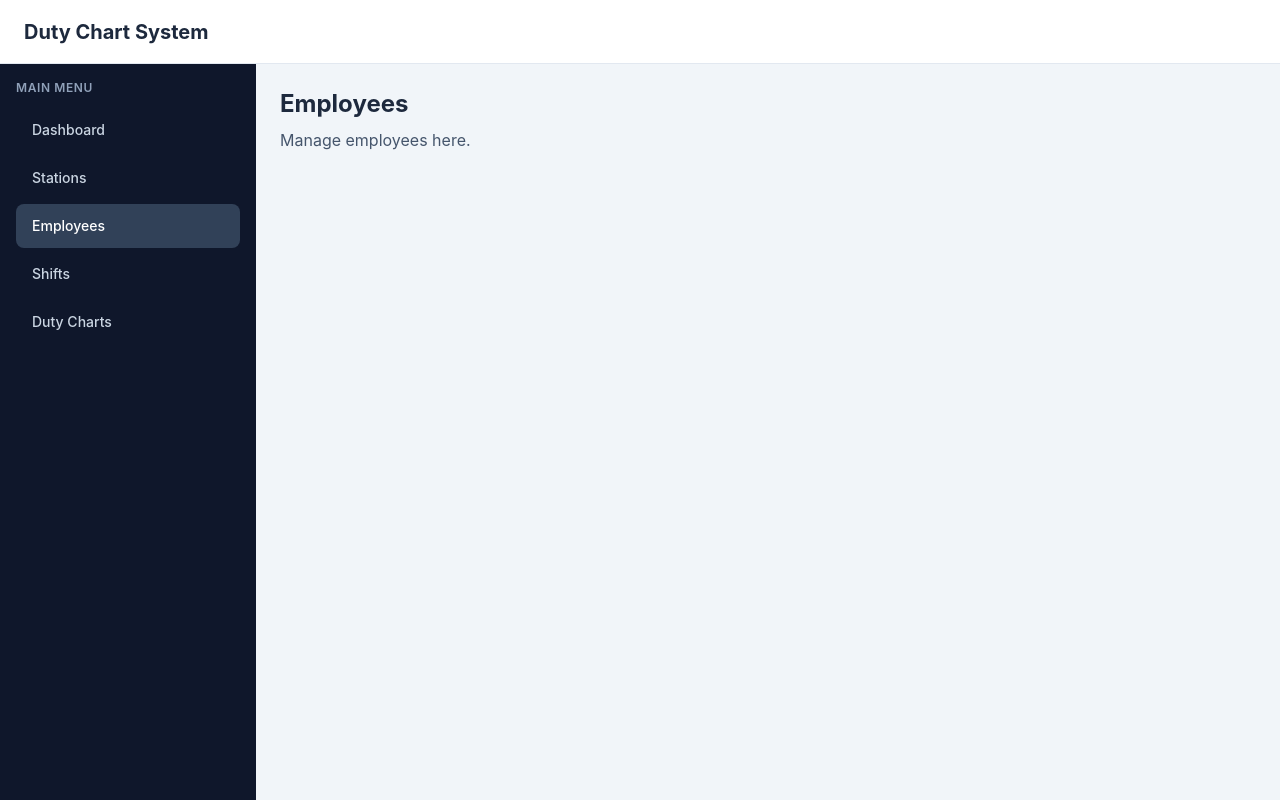
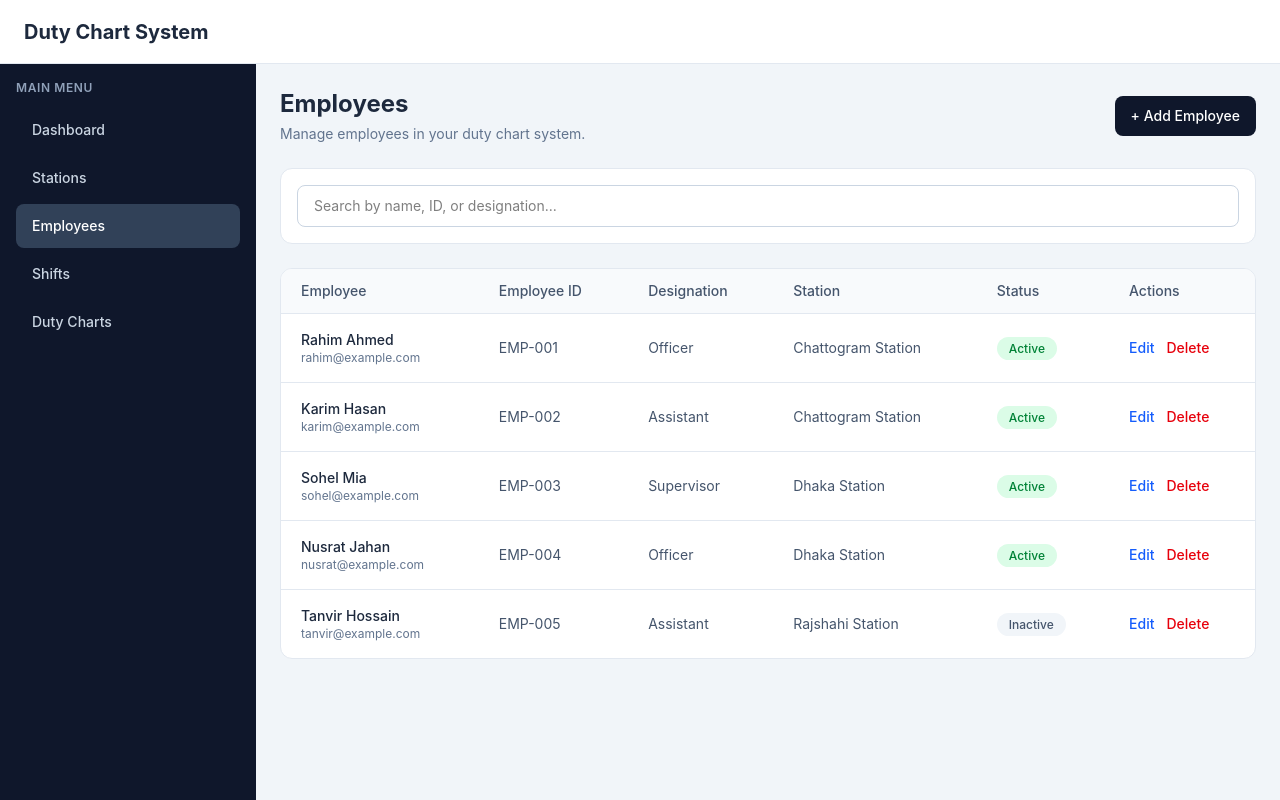
Before and after one commit to sattamap/duty-chart-system-client, a React (Vite) app: page /employees in a window 1280 px wide. Built offline with nearby package versions, Linux system fonts and the light colour scheme.

Commit message:
feat: add employee list and station relationship

```diff
--- /dev/null
+++ b/src/data/employees.ts
@@ -0,0 +1,54 @@
+import type { Employee } from "../types/employee";
+
+export const initialEmployees: Employee[] = [
+  {
+    id: "employee-1",
+    employeeId: "EMP-001",
+    name: "Rahim Ahmed",
+    designation: "Officer",
+    phone: "01711111111",
+    email: "rahim@example.com",
+    stationId: "station-1",
+    isActive: true,
+  },
+  {
+    id: "employee-2",
+    employeeId: "EMP-002",
+    name: "Karim Hasan",
+    designation: "Assistant",
+    phone: "01722222222",
+    email: "karim@example.com",
+    stationId: "station-1",
+    isActive: true,
+  },
+  {
+    id: "employee-3",
+    employeeId: "EMP-003",
+    name: "Sohel Mia",
+    designation: "Supervisor",
+    phone: "01733333333",
+    email: "sohel@example.com",
+    stationId: "station-2",
+    isActive: true,
+  },
+  {
+    id: "employee-4",
+    employeeId: "EMP-004",
+    name: "Nusrat Jahan",
+    designation: "Officer",
+    phone: "01744444444",
+    email: "nusrat@example.com",
+    stationId: "station-2",
+    isActive: true,
+  },
+  {
+    id: "employee-5",
+    employeeId: "EMP-005",
+    name: "Tanvir Hossain",
+    designation: "Assistant",
+    phone: "01755555555",
+    email: "tanvir@example.com",
+    stationId: "station-3",
+    isActive: false,
+  },
+];
--- a/src/pages/Employees.tsx
+++ b/src/pages/Employees.tsx
@@ -1,13 +1,204 @@
+import { useState } from "react";
+
+import type { Employee } from "../types/employee";
+
+import { initialEmployees } from "../data/employees";
+import { initialStations } from "../data/stations";
+
 function Employees() {
+  const [employees] =
+    useState<Employee[]>(initialEmployees);
+
+  const [search, setSearch] = useState("");
+
+  const filteredEmployees = employees.filter(
+    (employee) => {
+      const searchTerm = search.toLowerCase();
+
+      return (
+        employee.name
+          .toLowerCase()
+          .includes(searchTerm) ||
+        employee.employeeId
+          .toLowerCase()
+          .includes(searchTerm) ||
+        employee.designation
+          .toLowerCase()
+          .includes(searchTerm)
+      );
+    }
+  );
+
+  const getStationName = (stationId: string) => {
+    const station = initialStations.find(
+      (station) => station.id === stationId
+    );
+
+    return station?.name ?? "Unassigned";
+  };
+
   return (
-    <div>
-      <h1 className="text-2xl font-bold text-slate-800">
-        Employees
-      </h1>
+    <div className="space-y-6">
+      {/* Header */}
 
-      <p className="mt-2 text-slate-600">
-        Manage employees here.
-      </p>
+      <div className="flex items-center justify-between">
+        <div>
+          <h1 className="text-2xl font-bold text-slate-800">
+            Employees
+          </h1>
+
+          <p className="mt-1 text-sm text-slate-500">
+            Manage employees in your duty chart system.
+          </p>
+        </div>
+
+        <button
+          type="button"
+          className="rounded-lg bg-slate-900 px-4 py-2.5 text-sm font-medium text-white hover:bg-slate-700"
+        >
+          + Add Employee
+        </button>
+      </div>
+
+      {/* Search */}
+
+      <div className="rounded-xl border border-slate-200 bg-white p-4">
+        <input
+          type="text"
+          placeholder="Search by name, ID, or designation..."
+          value={search}
+          onChange={(event) =>
+            setSearch(event.target.value)
+          }
+          className="w-full rounded-lg border border-slate-300 px-4 py-2.5 text-sm outline-none focus:border-slate-500"
+        />
+      </div>
+
+      {/* Table */}
+
+      <div className="overflow-hidden rounded-xl border border-slate-200 bg-white">
+        <div className="overflow-x-auto">
+          <table className="w-full text-left text-sm">
+            <thead className="bg-slate-50">
+              <tr>
+                <th className="px-5 py-3 font-medium text-slate-600">
+                  Employee
+                </th>
+
+                <th className="px-5 py-3 font-medium text-slate-600">
+                  Employee ID
+                </th>
+
+                <th className="px-5 py-3 font-medium text-slate-600">
+                  Designation
+                </th>
+
+                <th className="px-5 py-3 font-medium text-slate-600">
+                  Station
+                </th>
+
+                <th className="px-5 py-3 font-medium text-slate-600">
+                  Status
+                </th>
+
+                <th className="px-5 py-3 font-medium text-slate-600">
+                  Actions
+                </th>
+              </tr>
+            </thead>
+
+            <tbody>
+              {filteredEmployees.map((employee) => (
+                <tr
+                  key={employee.id}
+                  className="border-t border-slate-200"
+                >
+                  {/* Employee */}
+
+                  <td className="px-5 py-4">
+                    <p className="font-medium text-slate-800">
+                      {employee.name}
+                    </p>
+
+                    <p className="text-xs text-slate-500">
+                      {employee.email}
+                    </p>
+                  </td>
+
+                  {/* Employee ID */}
+
+                  <td className="px-5 py-4 text-slate-600">
+                    {employee.employeeId}
+                  </td>
+
+                  {/* Designation */}
+
+                  <td className="px-5 py-4 text-slate-600">
+                    {employee.designation}
+                  </td>
+
+                  {/* Station */}
+
+                  <td className="px-5 py-4 text-slate-600">
+                    {getStationName(
+                      employee.stationId
+                    )}
+                  </td>
+
+                  {/* Status */}
+
+                  <td className="px-5 py-4">
+                    <span
+                      className={`rounded-full px-3 py-1 text-xs font-medium ${
+                        employee.isActive
+                          ? "bg-green-100 text-green-700"
+                          : "bg-slate-100 text-slate-600"
+                      }`}
+                    >
+                      {employee.isActive
+                        ? "Active"
+                        : "Inactive"}
+                    </span>
+                  </td>
+
+                  {/* Actions */}
+
+                  <td className="px-5 py-4">
+                    <div className="flex gap-3">
+                      <button
+                        type="button"
+                        className="text-sm font-medium text-blue-600 hover:text-blue-800"
+                      >
+                        Edit
+                      </button>
+
+                      <button
+                        type="button"
+                        className="text-sm font-medium text-red-600 hover:text-red-800"
+                      >
+                        Delete
+                      </button>
+                    </div>
+                  </td>
+                </tr>
+              ))}
+
+              {/* Empty Result */}
+
+              {filteredEmployees.length === 0 && (
+                <tr>
+                  <td
+                    colSpan={6}
+                    className="px-5 py-10 text-center text-sm text-slate-500"
+                  >
+                    No employees found.
+                  </td>
+                </tr>
+              )}
+            </tbody>
+          </table>
+        </div>
+      </div>
     </div>
   );
 }
--- /dev/null
+++ b/src/types/employee.ts
@@ -0,0 +1,15 @@
+export interface Employee {
+  id: string;
+  employeeId: string;
+  name: string;
+  designation: string;
+  phone: string;
+  email: string;
+  stationId: string;
+  isActive: boolean;
+}
+
+export type CreateEmployeeInput = Omit<
+  Employee,
+  "id"
+>;
```
